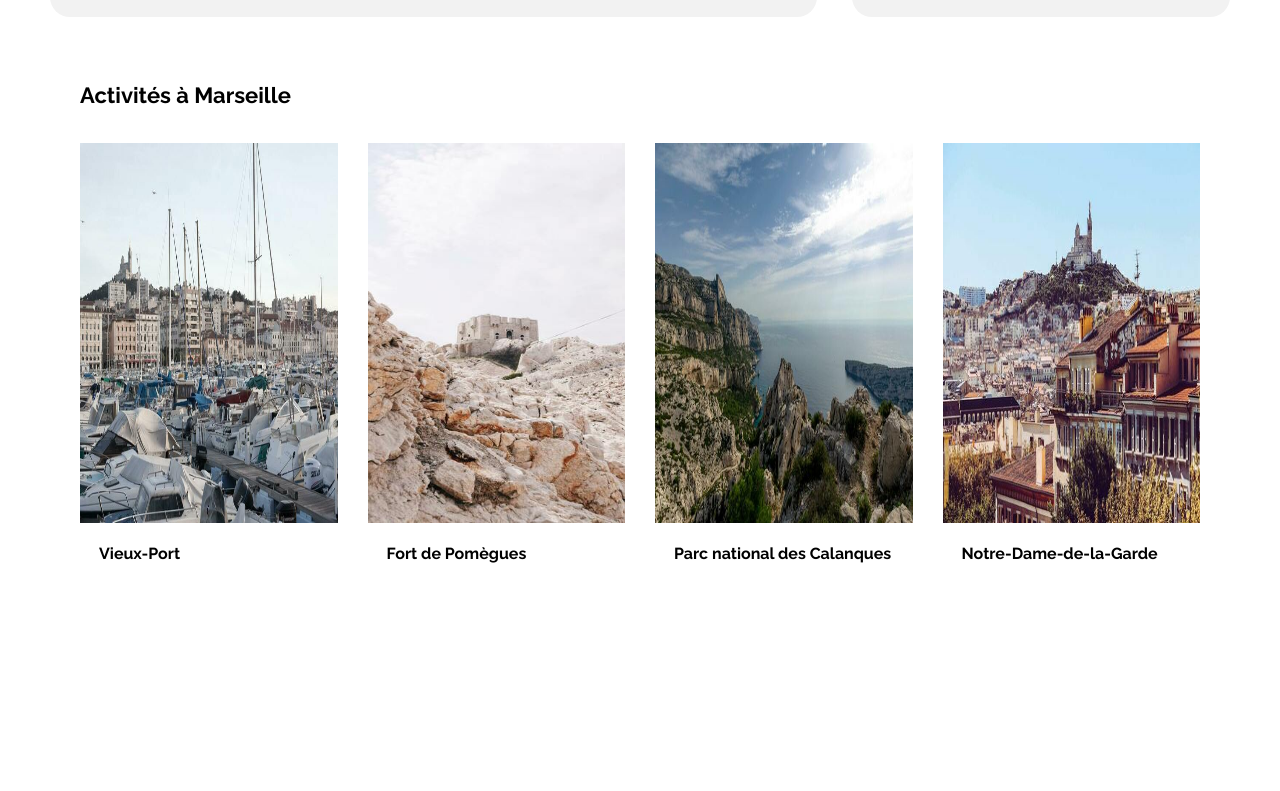
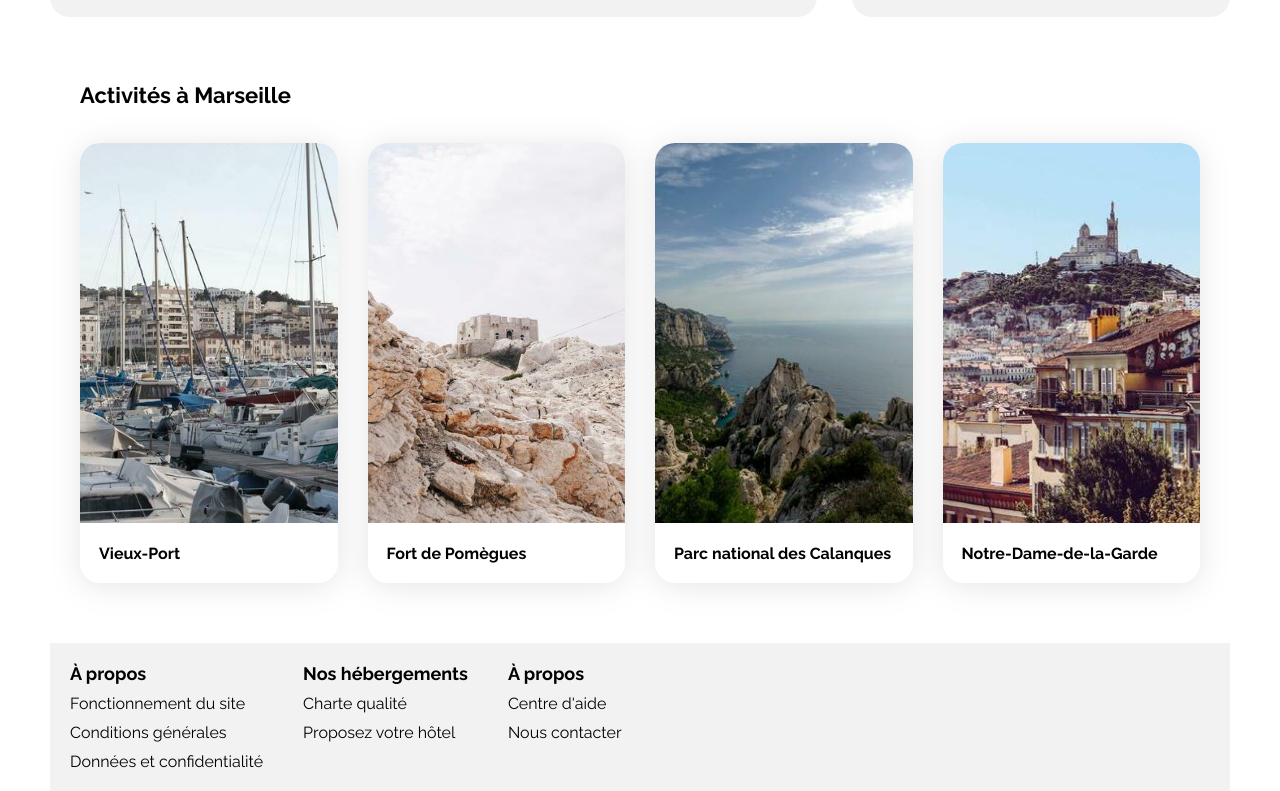
Before and after one commit to EstebanDeroussin/Booki, a plain HTML site: page index.html in a window 1280 px wide. Shown: the part 1082-1873 px from the top of the page. Before the commit the page ends 1725 px from the top, so only its background shows below. Drawn offline with Linux system fonts and the light colour scheme.

Commit message:
Update index.html and style.css to enhance footer layout and styling. Added new footer sections with links and improved CSS for better structure and responsiveness.

```diff
--- a/css/style.css
+++ b/css/style.css
@@ -1,4 +1,6 @@
 /****** General ***********/
+
+/* Polices et couleurs globales */
 * {
     font-family: "Raleway", sans-serif;
 }
@@ -9,36 +11,22 @@
     --filter-bg-color: #deebff;
 }
 
+/* Icônes */
 .fa-solid {
     color: var(--main-color);
-}
-
-body {
-    display: flex;
-    justify-content: center;
-    margin: 0;
-}
-
-.main-container {
-    display: flex;
-    flex-direction: column;
-    width: 100%;
-    max-width: 1440px;
-    margin-top: 79px;
-    padding: 0 50px;
-    box-sizing: border-box;
-    gap: 30px;
-}
-
-a {
-    color: inherit;
-    text-decoration: none;
 }
 
 i {
     margin-right: -2px;
 }
 
+/* Liens */
+a {
+    color: inherit;
+    text-decoration: none;
+}
+
+/* Titres et typographie */
 .section-title {
     margin: 0;
     font-size: 22px;
@@ -67,6 +55,34 @@ i {
     color: var(--main-bg-color);
 }
 
+/* Affichage général */
+body {
+    display: flex;
+    justify-content: center;
+    margin: 0;
+}
+
+.main-container {
+    display: flex;
+    flex-direction: column;
+    width: 100%;
+    max-width: 1440px;
+    margin-top: 79px;
+    padding: 0 50px;
+    box-sizing: border-box;
+    gap: 30px;
+}
+
+.card {
+    background-color: white;
+    border-radius: 20px;
+    filter: drop-shadow(0px 3px 15px rgba(0, 0, 0, 0.1));
+}
+
+.card img {
+    object-fit: cover;
+}
+
 .card-rating {
     display: inline-block;
     gap: 2px;
@@ -75,21 +91,24 @@ i {
 
 /****** header ***********/
 
+/* Navigation principale */
 nav {
+    /* Positionnement */
     position: fixed;
     top: 0;
     left: 50%;
     transform: translateX(-50%);
     z-index: 1000;
 
-    display: flex;
-    justify-content: center;
-
+    /* Dimensions */
     width: 100%;
     max-width: 1440px;
     padding: 0 58px;
     box-sizing: border-box;
 
+    /* Mise en forme */
+    display: flex;
+    justify-content: center;
     background-color: white;
 }
 
@@ -104,11 +123,11 @@ nav {
     box-sizing: border-box;
 }
 
+/* Logo */
 .logo {
     display: flex;
     align-items: center;
     justify-content: center;
-
     height: 79px;
 }
 
@@ -116,6 +135,7 @@ nav {
     height: 19px;
 }
 
+/* Liens de navigation */
 .nav-links {
     display: flex;
     flex-direction: row;
@@ -128,7 +148,6 @@ nav {
 .nav-links .nav-link {
     display: flex;
     align-items: end;
-
     height: 100%;
     font-size: 16px;
     font-weight: 400;
@@ -478,9 +497,47 @@ nav {
     padding-right: 10px;
 }
 
+/****** Footer ***********/
+
+.footer-container {
+    display: flex;
+    flex-direction: row;
+    background-color: var(--main-bg-color);
+}
+
+.footer-links {
+    display: flex;
+    flex-direction: column;
+    justify-content: flex-start;
+    padding: 20px;
+    gap: 10px;
+}
+
+.footer-title {
+    margin: 0;
+    font-size: 18px;
+    font-weight: 700;
+}
+
+.footer-list {
+    display: flex;
+    flex-direction: column;
+    gap: 10px;
+    list-style: none;
+    padding: 0;
+    margin: 0;
+}
+
+.footer-list li {
+    margin: 0;
+    font-size: 16px;
+    font-weight: 400;
+}
+
 /* Le code ci-dessous correspond à la version responsive uniquement */
 
 /****** Media queries ***********/
+
 /* Medium devices (tablets, less/equal than 1024px) */
 @media (max-width: 1024px) {
     .filter-group {
@@ -651,4 +708,9 @@ nav {
         flex-direction: column;
         gap: 15px;
     }
+
+    /* Footer */
+    .footer-container {
+        flex-direction: column;
+    }
 }
--- a/index.html
+++ b/index.html
@@ -111,6 +111,7 @@
                     </div>
                 </div>
             </header>
+
             <main>
                 <div class="hebergements-and-populaires">
                     <section id="hebergements" class="hebergements">
@@ -428,8 +429,8 @@
                                     <div class="card-content">
                                         <div class="card-txt">
                                             <h3 class="card-title">
-                                                Chambres d'hôtes Au cœur de
-                                                l'eau
+                                                Chambres d’hôtes Au cœur de
+                                                l’eau
                                             </h3>
                                             <p class="card-subtitle">
                                                 Nuit à partir de 71<span
@@ -571,7 +572,33 @@
                     </div>
                 </section>
             </main>
-            <footer></footer>
+
+            <footer>
+                <div class="footer-container">
+                    <div class="footer-links">
+                        <h3 class="footer-title">À propos</h3>
+                        <ul class="footer-list">
+                            <li><a href="#">Fonctionnement du site</a></li>
+                            <li><a href="#">Conditions générales</a></li>
+                            <li><a href="#">Données et confidentialité</a></li>
+                        </ul>
+                    </div>
+                    <div class="footer-links">
+                        <h3 class="footer-title">Nos hébergements</h3>
+                        <ul class="footer-list">
+                            <li><a href="#">Charte qualité</a></li>
+                            <li><a href="#">Proposez votre hôtel</a></li>
+                        </ul>
+                    </div>
+                    <div class="footer-links">
+                        <h3 class="footer-title">À propos</h3>
+                        <ul class="footer-list">
+                            <li><a href="#">Centre d'aide</a></li>
+                            <li><a href="#">Nous contacter</a></li>
+                        </ul>
+                    </div>
+                </div>
+            </footer>
         </div>
     </body>
 </html>
```
